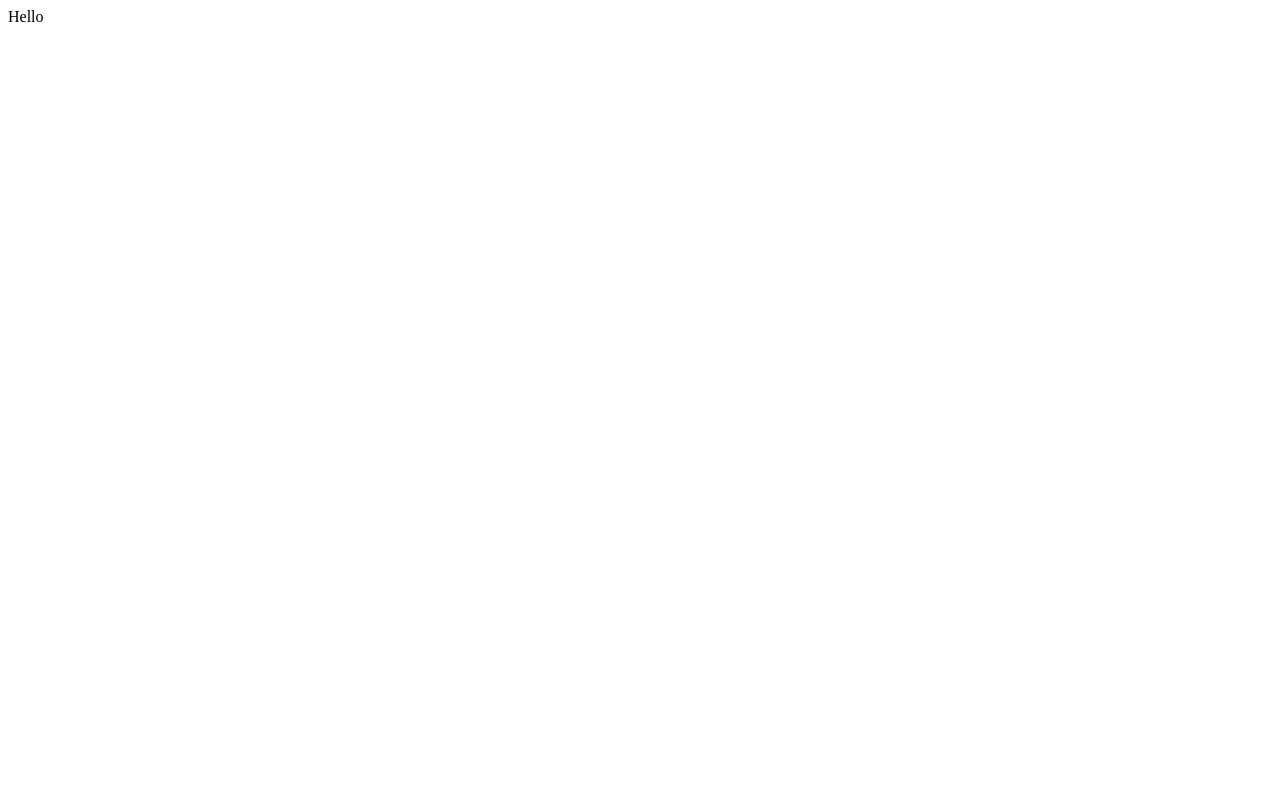
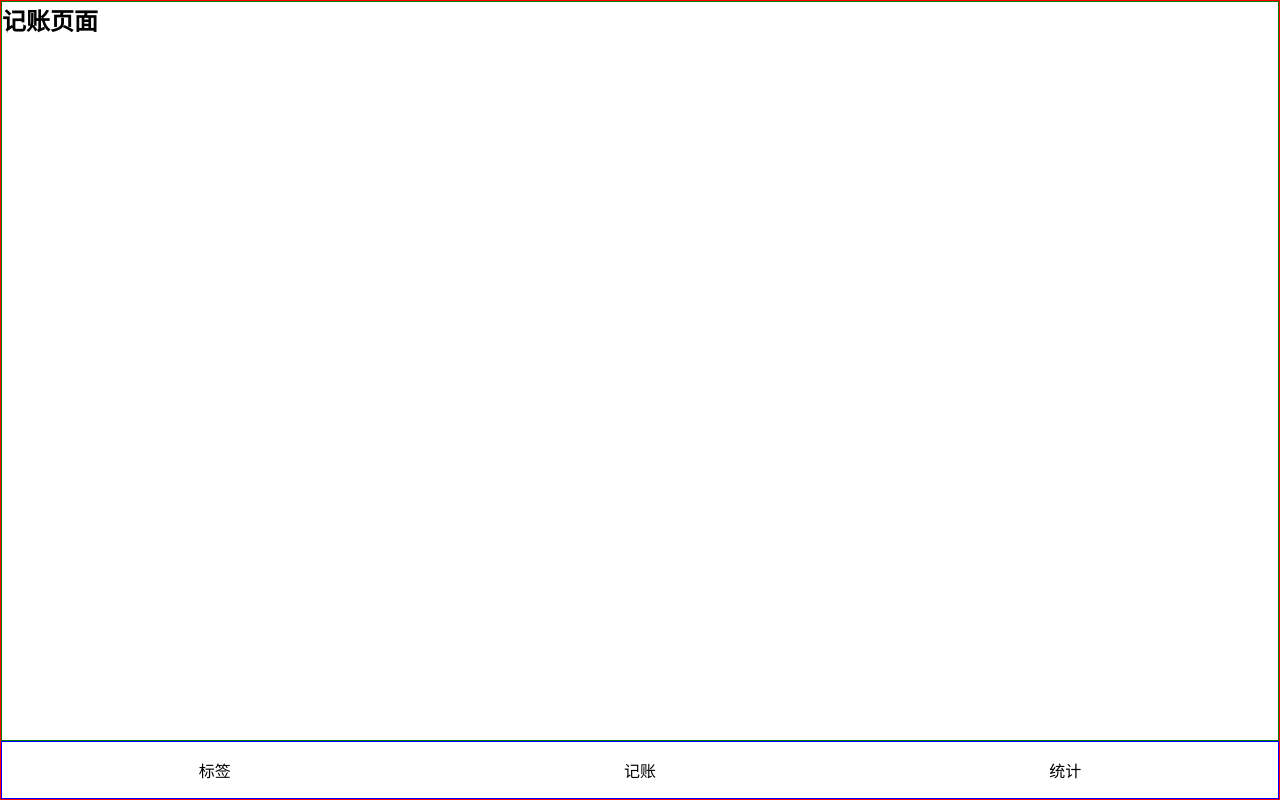
Before and after one commit to murrrrphy/murney-react, a React (Create React App) app: page /#/money in a window 1280 px wide. Built offline with nearby package versions, Linux system fonts and the light colour scheme.

Commit message:
导航栏布局搞定

```diff
--- a/package.json
+++ b/package.json
@@ -13,6 +13,7 @@
     "node-sass": "npm:dart-sass",
     "react": "^17.0.1",
     "react-dom": "^17.0.1",
+    "react-router-dom": "^5.2.0",
     "react-scripts": "4.0.1",
     "styled-components": "^5.2.1",
     "typescript": "^4.0.3",
@@ -43,6 +44,7 @@
     ]
   },
   "devDependencies": {
+    "@types/react-router-dom": "^5.1.6",
     "@types/styled-components": "^5.1.7"
   }
 }
--- a/src/App.tsx
+++ b/src/App.tsx
@@ -1,11 +1,90 @@
 import React from 'react';
+import {
+  HashRouter as Router,
+  Switch,
+  Route,
+  Link,
+  Redirect
+} from 'react-router-dom';
+import styled from 'styled-components';
+
+const Wrapper = styled.div`
+  border: 1px solid red;
+  height: 100vh;
+  display: flex;
+  flex-direction: column;
+`;
+const Main = styled.div`
+  border: 1px solid green;
+  flex-grow: 1;
+  overflow: auto;
+`;
+const Nav = styled.nav`
+  border: 1px solid blue;
+  > ul {
+    display: flex;
+    > li {
+      width: 33.33333%;
+      text-align: center;
+      padding: 16px;
+    }
+  }
+`;
 
 function App() {
   return (
-    <div>
-      Hello
-    </div>
+    <Router>
+      <Wrapper>
+        <Main>
+          <Switch>
+            <Redirect exact from="/" to="/money"/>
+            <Route path="/tags">
+              <Tags/>
+            </Route>
+            <Route path="/money">
+              <Money/>
+            </Route>
+            <Route path="/statistics">
+              <Statistics/>
+            </Route>
+            <Route path="*">
+              <NoMatch/>
+            </Route>
+          </Switch>
+        </Main>
+
+        <Nav>
+          <ul>
+            <li>
+              <Link to="/tags">标签</Link>
+            </li>
+            <li>
+              <Link to="/money">记账</Link>
+            </li>
+            <li>
+              <Link to="/statistics">统计</Link>
+            </li>
+          </ul>
+        </Nav>
+      </Wrapper>
+    </Router>
   );
 }
 
+function Statistics() {
+  return <h2>统计页面</h2>;
+}
+
+function Tags() {
+  return <h2>标签页面</h2>;
+}
+
+function Money() {
+  return <h2>记账页面</h2>;
+}
+
+function NoMatch() {
+  return <h2>404 页面不存在</h2>;
+}
+
 export default App;
--- /dev/null
+++ b/src/index.scss
@@ -0,0 +1,19 @@
+@import-normalize;
+
+*{
+  margin: 0;
+  padding: 0;
+  box-sizing: border-box;
+}
+
+*::after {box-sizing: border-box}
+*::before {box-sizing: border-box}
+
+ul,ol{
+  list-style: none;
+}
+
+a {
+  text-decoration: none;
+  color: inherit;
+}
--- a/src/index.tsx
+++ b/src/index.tsx
@@ -2,6 +2,7 @@
 import ReactDOM from 'react-dom';
 import App from './App';
 import reportWebVitals from './reportWebVitals';
+import 'index.scss';
 
 ReactDOM.render(
   <React.StrictMode>
```
Also changed, not shown: 2 other files (tests, documents, lock files or other folders).
